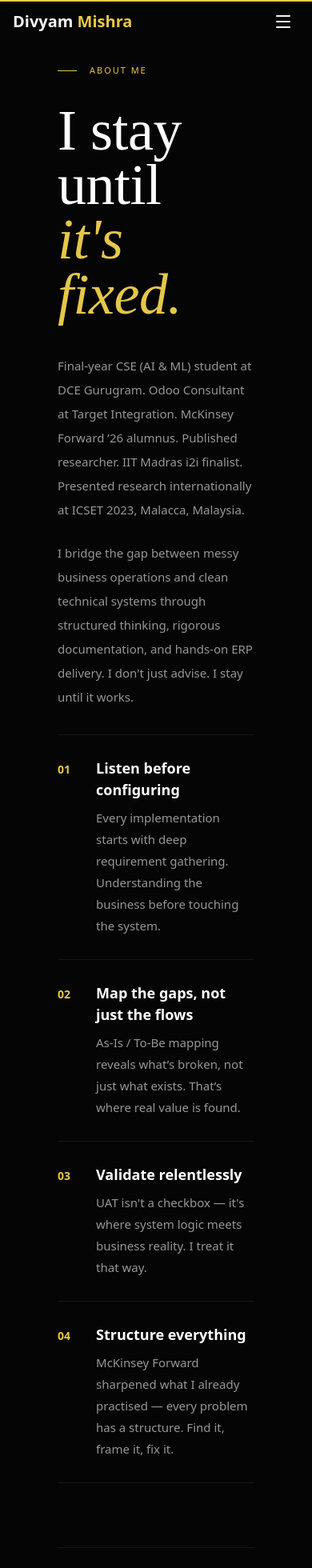
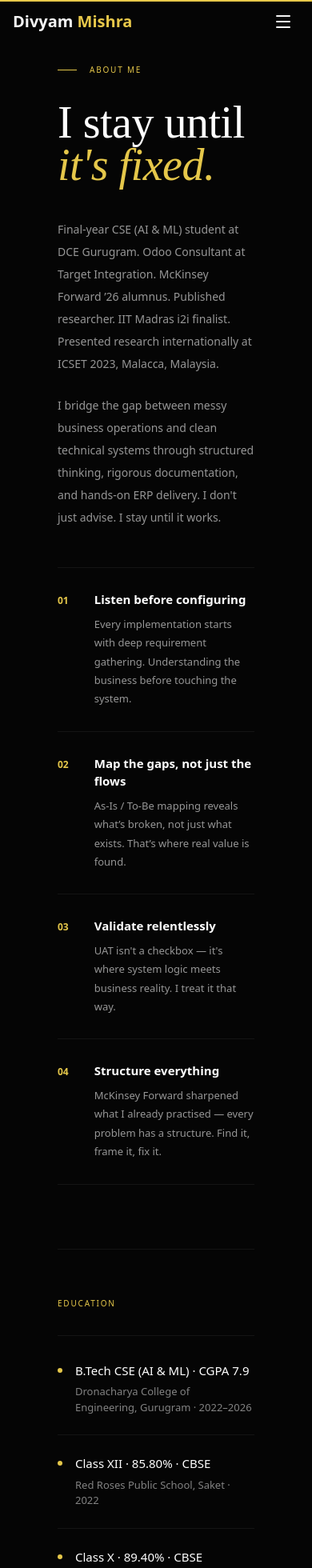
Before and after one commit to Anjalie0987/Divyam_Portfolio, a Next.js app: page /about in a window 390 px wide. Shown: the top 1960 px of the page at 80% size. Built offline with nearby package versions, Linux system fonts and the light colour scheme; a web font is replaced by a local one.

Commit message:
Refine typography scale and adjust About layout

```diff
--- a/src/sections/about.tsx
+++ b/src/sections/about.tsx
@@ -9,28 +9,28 @@ export function About() {
         <div className="relative grid grid-cols-1 gap-8 lg:grid-cols-12 lg:gap-12">
 
           {/* Left Column */}
-          <div className="flex flex-col lg:col-span-8 lg:pr-12 xl:pr-16">
+          <div className="flex flex-col justify-end lg:col-span-8 lg:pr-12 xl:pr-16 pb-4">
             <div className="flex items-center gap-4 mb-8">
               <div className="w-[24px] h-[1px] bg-[#E5C74A]"></div>
-              <span className="font-mono text-[11px] uppercase tracking-[0.18em] text-[#E5C74A]">
+              <span className="font-mono text-[10px] uppercase tracking-[0.18em] text-[#E5C74A]">
                 ABOUT ME
               </span>
             </div>
 
             <h2 className="mb-10 flex flex-col tracking-[-0.03em]">
-              <span className="text-white text-[72px] font-light leading-[0.95]" style={{ fontFamily: "Canela, serif" }}>
+              <span className="text-white text-[56px] font-light leading-[0.95]" style={{ fontFamily: "Canela, serif" }}>
                 I stay until
               </span>
-              <span className="text-[#E5C74A] italic text-[72px] font-light leading-[0.95]" style={{ fontFamily: "Canela, serif" }}>
+              <span className="text-[#E5C74A] italic text-[56px] font-light leading-[0.95]" style={{ fontFamily: "Canela, serif" }}>
                 it's fixed.
               </span>
             </h2>
 
             <div className="flex flex-col gap-6">
-              <p className="text-[15px] leading-[2] text-[rgba(255,255,255,0.58)] max-w-[700px]">
+              <p className="text-[14px] leading-[2] text-[rgba(255,255,255,0.58)] max-w-[700px]">
                 Final-year CSE (AI & ML) student at DCE Gurugram. Odoo Consultant at Target Integration. McKinsey Forward ’26 alumnus. Published researcher. IIT Madras i2i finalist. Presented research internationally at ICSET 2023, Malacca, Malaysia.
               </p>
-              <p className="text-[15px] leading-[2] text-[rgba(255,255,255,0.58)] max-w-[700px]">
+              <p className="text-[14px] leading-[2] text-[rgba(255,255,255,0.58)] max-w-[700px]">
                 I bridge the gap between messy business operations and clean technical systems through structured thinking, rigorous documentation, and hands-on ERP delivery. I don't just advise. I stay until it works.
               </p>
             </div>
@@ -61,14 +61,14 @@ export function About() {
               }
             ].map((principle, idx) => (
               <div key={idx} className="flex gap-8 py-[28px] border-b border-[rgba(255,255,255,0.06)]">
-                <div className="text-[14px] text-[#E5C74A] font-semibold pt-1">
+                <div className="text-[12px] text-[#E5C74A] font-semibold pt-1">
                   {principle.num}
                 </div>
                 <div className="flex flex-col gap-2">
-                  <h3 className="text-[18px] text-white font-semibold">
+                  <h3 className="text-[15px] text-white font-semibold">
                     {principle.title}
                   </h3>
-                  <p className="text-[15px] text-[rgba(255,255,255,0.58)] leading-[1.8]">
+                  <p className="text-[13px] text-[rgba(255,255,255,0.58)] leading-[1.8]">
                     {principle.desc}
                   </p>
                 </div>
@@ -85,8 +85,8 @@ export function About() {
         <div className="relative grid grid-cols-1 gap-8 lg:grid-cols-12 lg:gap-12">
 
           {/* Education Column */}
-          <div className="flex flex-col lg:col-span-8 lg:pr-12 xl:pr-16">
-            <div className="font-mono text-[11px] uppercase tracking-[0.18em] text-[#E5C74A] mb-8">
+          <div className="flex flex-col lg:col-span-7 lg:pr-12 xl:pr-16">
+            <div className="font-mono text-[10px] uppercase tracking-[0.18em] text-[#E5C74A] mb-8">
               EDUCATION
             </div>
             <div className="flex flex-col border-t border-[rgba(255,255,255,0.06)] pt-2">
@@ -107,10 +107,10 @@ export function About() {
                 <div key={idx} className="flex items-start gap-4 py-6 border-b border-[rgba(255,255,255,0.06)] relative">
                   <div className="w-1.5 h-1.5 rounded-full bg-[#E5C74A] mt-2 shrink-0"></div>
                   <div className="flex flex-col gap-1.5">
-                    <h4 className="text-[18px] text-white font-medium">
+                    <h4 className="text-[15px] text-white font-medium">
                       {edu.title}
                     </h4>
-                    <span className="text-[14px] text-[rgba(255,255,255,0.5)]">
+                    <span className="text-[13px] text-[rgba(255,255,255,0.5)]">
                       {edu.meta}
                     </span>
                   </div>
@@ -120,8 +120,8 @@ export function About() {
           </div>
 
           {/* Key Achievements Column */}
-          <div className="flex flex-col lg:col-span-4">
-            <div className="font-mono text-[13px] uppercase tracking-[0.18em] text-[#D4AF37] mb-8">
+          <div className="flex flex-col lg:col-span-5">
+            <div className="font-mono text-[10px] uppercase tracking-[0.18em] text-[#D4AF37] mb-8">
               KEY ACHIEVEMENTS
             </div>
 
@@ -158,12 +158,12 @@ export function About() {
                   desc: "2 peer-reviewed research papers published"
                 }
               ].map((achievement, idx) => (
-                <div key={idx} className="flex flex-col justify-center bg-[rgba(255,255,255,0.02)] border border-[rgba(255,255,255,0.08)] h-[108px] p-[20px]">
-                  <div className="text-[18px] mb-2">{achievement.icon}</div>
-                  <h4 className="text-[15px] text-[#FFFFFF] font-semibold mb-1">
+                <div key={idx} className="flex flex-col justify-center bg-[rgba(255,255,255,0.02)] border border-[rgba(255,255,255,0.08)] min-h-[116px] p-[20px]">
+                  <div className="text-[16px] mb-2">{achievement.icon}</div>
+                  <h4 className="text-[14px] text-[#FFFFFF] font-semibold mb-1">
                     {achievement.title}
                   </h4>
-                  <p className="text-[14px] text-[rgba(255,255,255,0.55)] leading-[1.6]">
+                  <p className="text-[12px] text-[rgba(255,255,255,0.55)] leading-[1.6]">
                     {achievement.desc}
                   </p>
                 </div>
--- a/src/sections/highlights.tsx
+++ b/src/sections/highlights.tsx
@@ -29,7 +29,7 @@ export function Highlights() {
 
         {/* Header */}
         <div className="flex justify-between items-start mb-[48px]">
-          <h2 className="text-[64px] font-light tracking-[-0.02em] text-[#F4F1EA]" style={{ fontFamily: "'Canela', serif", lineHeight: 0.95 }}>
+          <h2 className="text-[52px] font-light tracking-[-0.02em] text-[#F4F1EA]" style={{ fontFamily: "'Canela', serif", lineHeight: 0.95 }}>
             Key highlights
           </h2>
           <p className="font-sans text-[15px] leading-[1.8] text-[rgba(255,255,255,0.5)] max-w-[260px] text-right mt-2">
@@ -48,20 +48,20 @@ export function Highlights() {
               )}
             >
               <div className="flex items-center gap-3 mb-6">
-                <span className="font-mono text-[11px] tracking-[0.16em] uppercase text-[rgba(255,255,255,0.45)]">
+                <span className="font-mono text-[10px] tracking-[0.16em] uppercase text-[rgba(255,255,255,0.45)]">
                   {item.label}
                 </span>
               </div>
 
-              <div className="text-[58px] font-light text-[#E5C74A] mb-3 leading-none" style={{ fontFamily: "Canela, serif" }}>
+              <div className="text-[42px] font-light text-[#E5C74A] mb-3 leading-none" style={{ fontFamily: "Canela, serif" }}>
                 {item.metric}
               </div>
 
-              <h3 className="font-sans text-[16px] font-semibold text-white leading-[1.4] mt-4 mb-2">
+              <h3 className="font-sans text-[14px] font-semibold text-white leading-[1.4] mt-4 mb-2">
                 {item.title}
               </h3>
 
-              <p className="font-sans text-[13px] leading-[1.8] text-[rgba(255,255,255,0.58)] max-w-[360px]">
+              <p className="font-sans text-[12px] leading-[1.8] text-[rgba(255,255,255,0.58)] max-w-[360px]">
                 {item.description}
               </p>
             </div>
@@ -73,14 +73,14 @@ export function Highlights() {
 
           {/* Left Card */}
           <div className="flex items-start gap-[24px] bg-[rgba(255,255,255,0.015)] border border-[rgba(255,255,255,0.05)] h-[120px] px-[24px] py-[18px]">
-            <div className="text-[54px] font-light text-[#E8C84A] leading-none shrink-0" style={{ fontFamily: "Canela, serif" }}>
+            <div className="text-[38px] font-light text-[#E8C84A] leading-none shrink-0" style={{ fontFamily: "Canela, serif" }}>
               ₹50K
             </div>
             <div className="flex flex-col text-left">
-              <h4 className="font-sans text-[16px] font-medium text-white mb-1 leading-[1.4]">
+              <h4 className="font-sans text-[14px] font-medium text-white mb-1 leading-[1.4]">
                 IIT Madras i2i Challenge — Finalist & prize winner
               </h4>
-              <p className="font-sans text-[13px] leading-[1.8] text-[rgba(255,255,255,0.55)]">
+              <p className="font-sans text-[12px] leading-[1.8] text-[rgba(255,255,255,0.55)]">
                 Awarded ₹50,000 for prototype development and demonstrating business impact potential at India's premier tech institute competition.
               </p>
             </div>
@@ -88,14 +88,14 @@ export function Highlights() {
 
           {/* Right Card */}
           <div className="flex items-start gap-[24px] bg-[rgba(255,255,255,0.015)] border border-[rgba(255,255,255,0.05)] h-[120px] px-[24px] py-[18px]">
-            <div className="text-[54px] font-light text-[#E8C84A] leading-none shrink-0" style={{ fontFamily: "Canela, serif" }}>
+            <div className="text-[38px] font-light text-[#E8C84A] leading-none shrink-0" style={{ fontFamily: "Canela, serif" }}>
               25
             </div>
             <div className="flex flex-col text-left">
-              <h4 className="font-sans text-[16px] font-medium text-white mb-1 leading-[1.4]">
+              <h4 className="font-sans text-[14px] font-medium text-white mb-1 leading-[1.4]">
                 Members led — ACM Student Chapter Vice-Chair
               </h4>
-              <p className="font-sans text-[13px] leading-[1.8] text-[rgba(255,255,255,0.55)]">
+              <p className="font-sans text-[12px] leading-[1.8] text-[rgba(255,255,255,0.55)]">
                 Directed a 25-member executive team. Organized hackathons, workshops, and delivered training in Python, Gen AI & ML.
               </p>
             </div>
```
